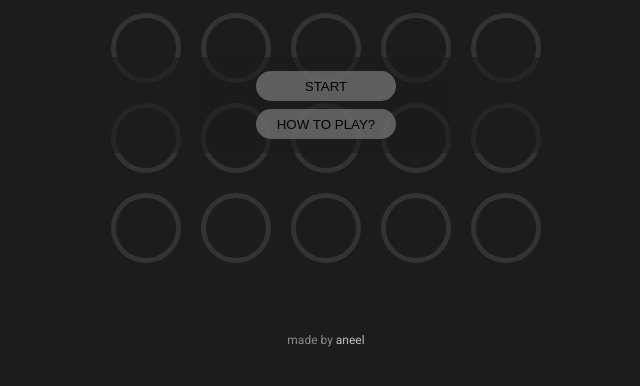
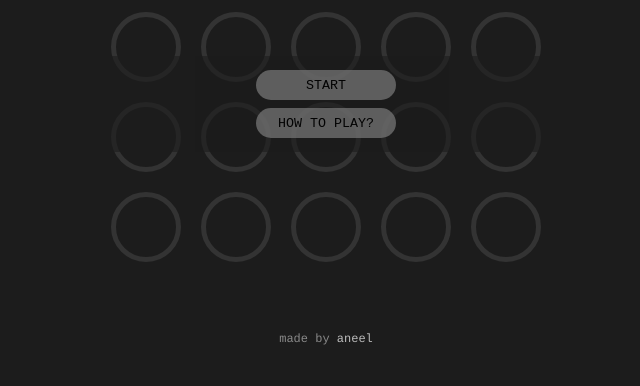
Before and after one commit to aneelkkhatri/keyshit, a plain HTML site: page index.html in a window 1280 px wide. Shown: the part 236-622 px from the top of the page, 314-954 px from the left. Drawn offline with nearby package versions, Linux system fonts and the light colour scheme.

Commit message:
change font to monospace

```diff
--- a/css/style.css
+++ b/css/style.css
@@ -4,7 +4,7 @@ html,body {
     /*overflow: hidden;*/
 }
 body {
-    font-family: 'Roboto', 'HelveticaNeue-Light', 'HelveticaNeue', Helvetica, Arial, sans-serif;
+    font-family: monospace;
     font-weight: 400;
     font-size:12px;
     height:100%;
@@ -160,6 +160,8 @@ a:hover {
 }
 
 .btn {
+    font-family: monospace;
+
     cursor: pointer;
 
     height: 30px;
--- a/index.html
+++ b/index.html
@@ -2,7 +2,6 @@
 <head>
 	<title>KeysHit</title>
 
-	<link href="https://fonts.googleapis.com/css?family=Roboto:400,900" rel="stylesheet">
     <link rel="stylesheet" type="text/css" href="css/style.css" />
 
     <script type="text/javascript" src="https://code.jquery.com/jquery-2.1.1.min.js"></script>
@@ -10,7 +9,7 @@
 <body>
 
 	<div id="main-container">
-		<div id="game-title"><span class="title-keys">Keys</span><span class="title-hit">Hit</span></div>
+		<div id="game-title"><span class="title-keys">Keys</span><span class="title-hit"> Hit</span></div>
 		<div id="game-score"><div>SCORE: <span id="score-text"></span></div></div>
 		<div id="game-best-score"><div>BEST SCORE: <span id="best-score-text"></span></div></div>
 		<div id="game-content" class="state-0">
@@ -63,7 +62,7 @@
 			</div>
 		</div>
 		<div id="footer">
-			<div class="footer-text">made by <a href="https://www.twitter.com/aneelkkhatri" target="_blank">aneel</a></div>
+			<div class="footer-text">made by <a href="https://github.com/aneelkkhatri" target="_blank">aneel</a></div>
 		</div>
 	</div>
 
```
